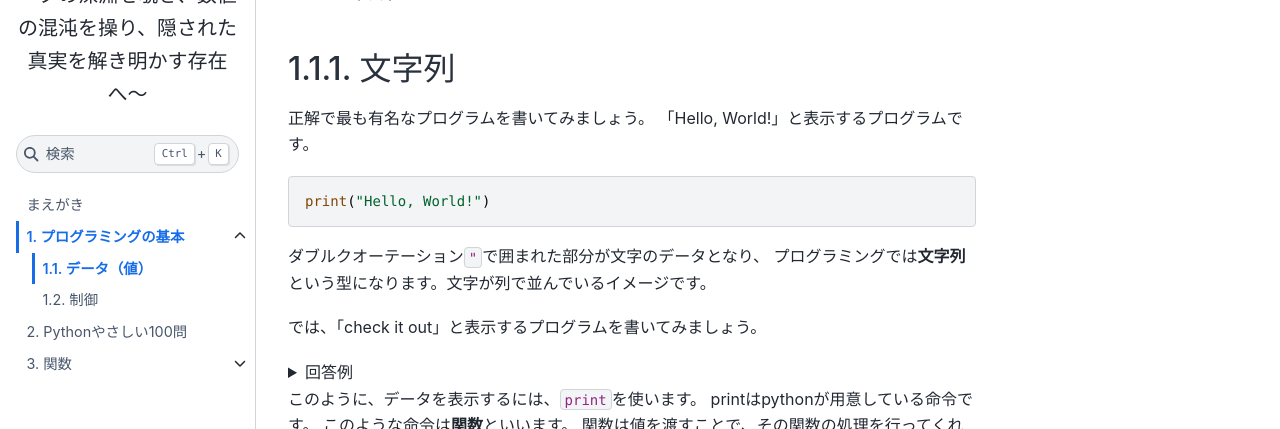
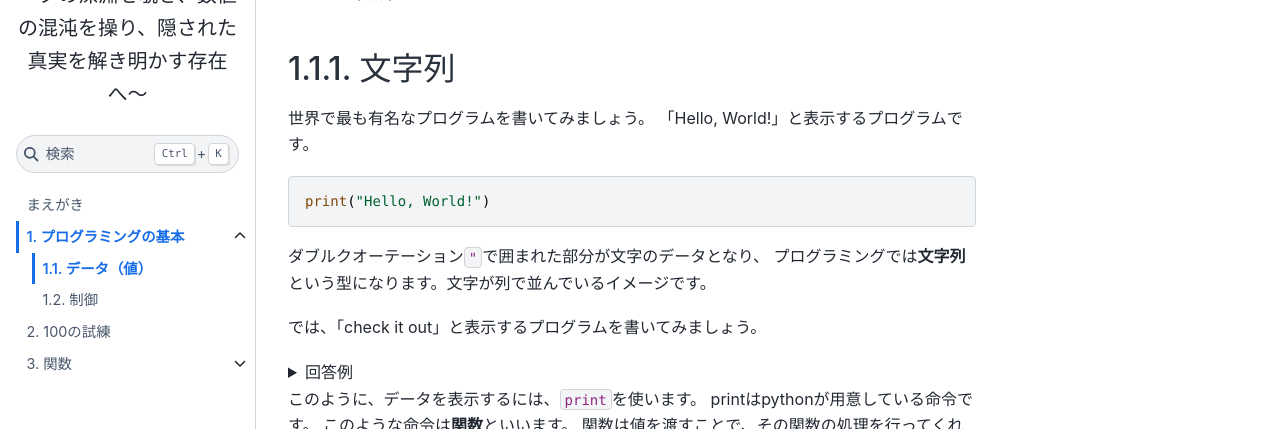
Before and after one commit to matt76k/beginners-py, a Jupyter Book: the page built from book/chapter01/data.md, in a window 1280 px wide and 900 px high, scrolled down 634 px. Shown: the part 152-581 px from the top of the window. Built offline with Jupyter Book 1.0.4 settings and Sphinx 7.4.7 and the Sphinx Book theme 1.1.4, drawn with Linux system fonts in a browser that asks for light colours; comment, search, counter and statistics services are not loaded.

Commit message:
タイポ

````diff
--- a/book/chapter01/data.md
+++ b/book/chapter01/data.md
@@ -41,7 +41,7 @@ Pythonでは、多くの型が存在しますが、ここでは代表的な2つ
 
 ## 文字列
 
-正解で最も有名なプログラムを書いてみましょう。
+世界で最も有名なプログラムを書いてみましょう。
 「Hello, World!」と表示するプログラムです。
 
 ```python
--- a/book/chapter02/intro.md
+++ b/book/chapter02/intro.md
@@ -11,8 +11,8 @@ kernelspec:
   language: python
   name: python3
 ---
-Pythonやさしい100問
-=================
+100の試練
+========
 
 ## 001
 自分の名前を表示しましょう
````
